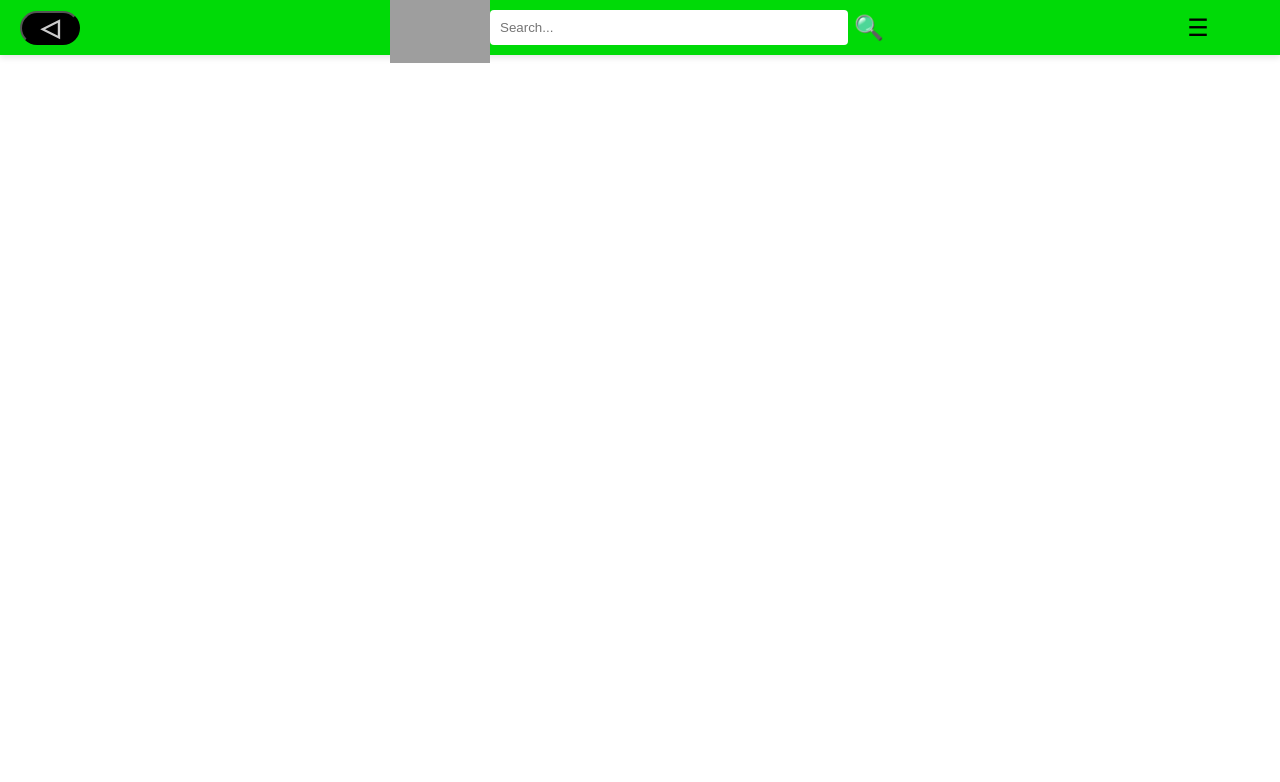
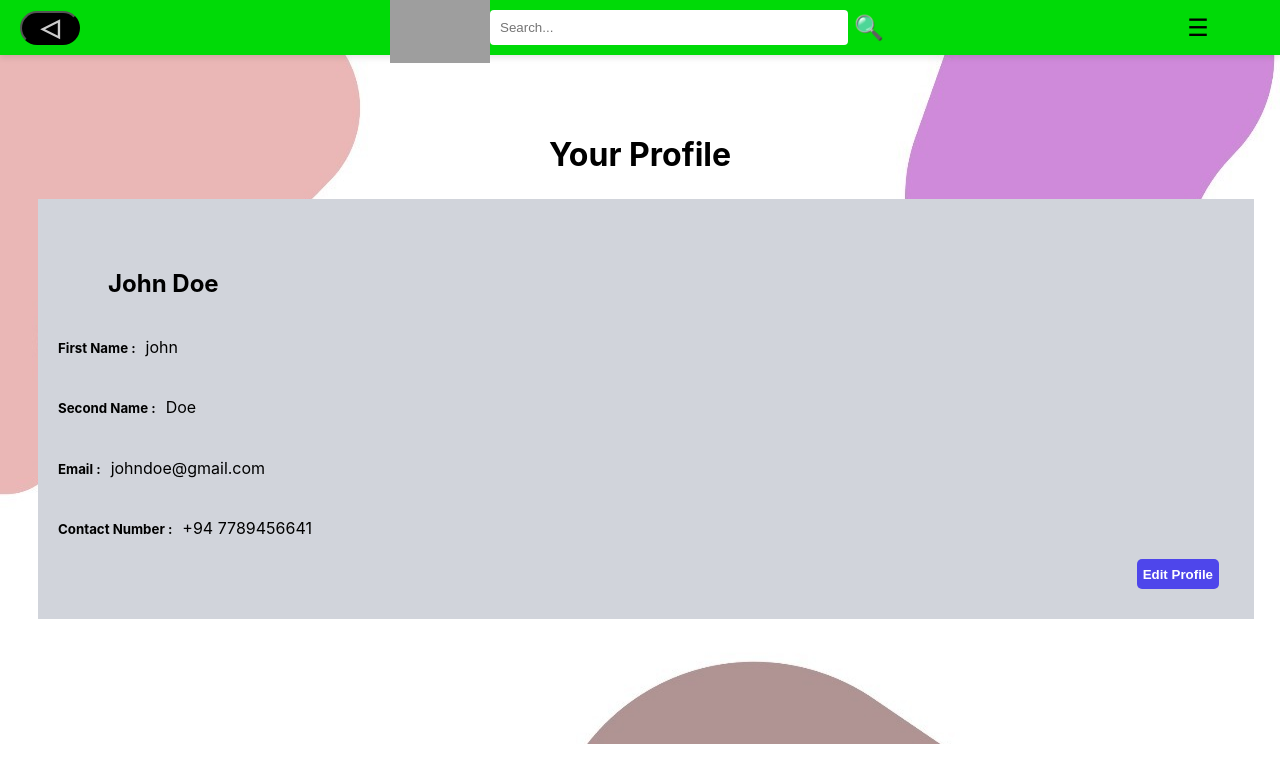
Before and after one commit to harshana-lk/rate-my-meal, a React (Create React App) app: page / in a window 1280 px wide. Shown: the top 782 px of the page. Built offline with nearby package versions, Linux system fonts and the light colour scheme; grey boxes are pictures that could not be loaded.

Commit message:
Error Handling 03

```diff
--- a/src/App.js
+++ b/src/App.js
@@ -1,14 +1,14 @@
 import React from "react";
 import "./App.css";
 import "./Style.css";
-import Routing from "./Routing";
+import ProfileInfo from "./ProfileInfo";
 import ProfileMain from "./ProfileMain";
 
 function App() {
   return (
     <div className="App">
       <Header />
-      <Routing />
+      <ProfileMain />
     </div>
   );
 }
--- a/src/ProfileMain.js
+++ b/src/ProfileMain.js
@@ -30,9 +30,7 @@ const ProfileMain = () => {
             <p className="form-data">+94 7789456641</p>
           </div>
           <div className="btn-container">
-            <Link to="/ProfileInfo">
-              <button className="save-button">Edit Profile</button>
-            </Link>
+            <button className="save-button">Edit Profile</button>
           </div>
         </div>
       </div>
--- a/src/Routing.js
+++ /dev/null
@@ -1,17 +0,0 @@
-import React from "react";
-import { BrowserRouter as Router, Routes, Route } from "react-router-dom";
-import ProfileMain from "./ProfileMain";
-import ProfileInfo from "./ProfileInfo";
-
-const Routing = () => {
-  return (
-    <Router>
-      <Routes>
-        <Route exact path="/" component={ProfileMain} />
-        <Route path="/ProfileInfo" component={ProfileInfo} />
-      </Routes>
-    </Router>
-  );
-};
-
-export default Routing;
```
